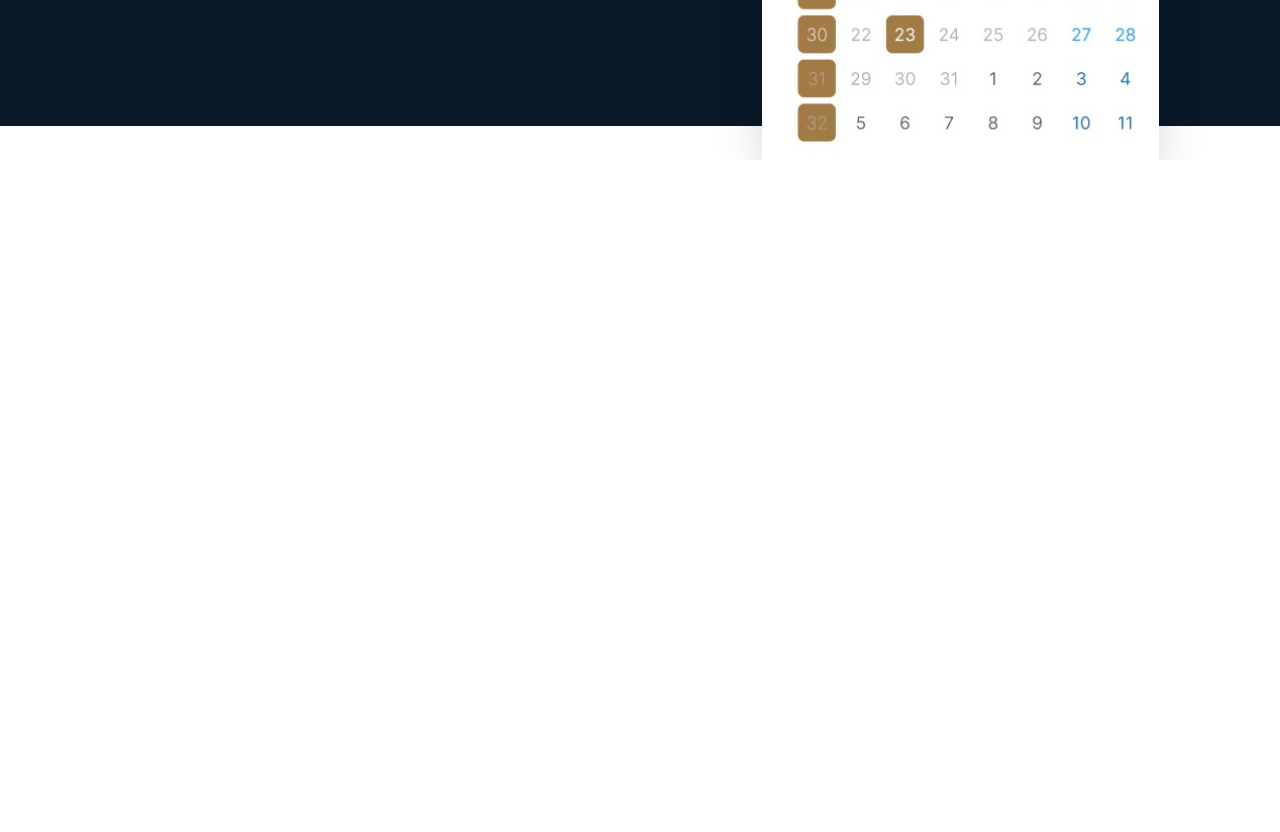
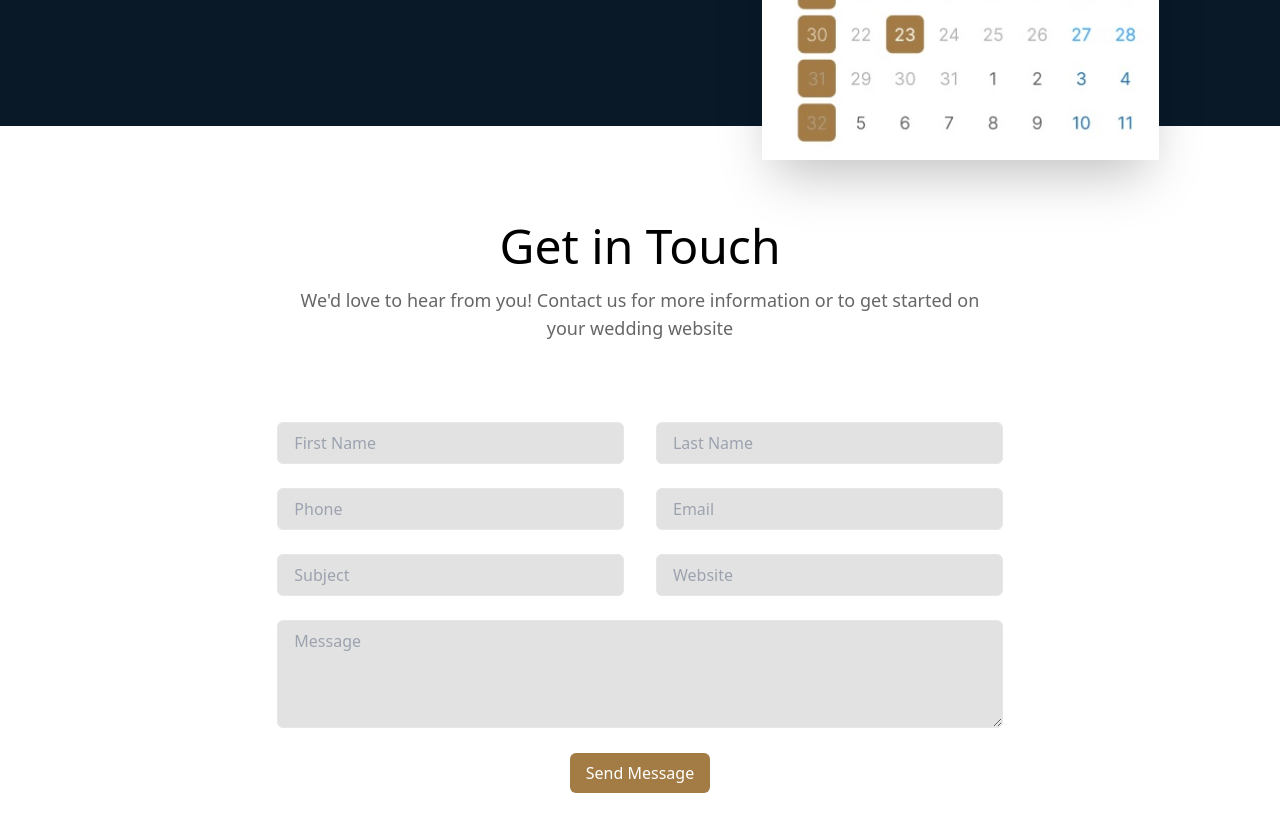
Before and after one commit to jakobnunnendorf/luerssen-solandge-elysian-dream, a Next.js app: page / in a window 1280 px wide. Shown: the part 6280-7112 px from the top of the page. Before the commit the page ends 6440 px from the top, so only its background shows below. Built offline with nearby package versions, Linux system fonts and the light colour scheme.

Commit message:
feat(app): Contact.tsx

```diff
--- /dev/null
+++ b/src/app/Contact.tsx
@@ -0,0 +1,26 @@
+import React from 'react';
+
+function Contact() {
+    return (
+        <div className="w-full p-24 flex flex-col items-center justify-center gap-20">
+            <div className="text-center flex gap-4 flex-col items-center justify-center">
+                <h2 className="text-5xl">Get in Touch</h2>
+                <p className="text-lg text-[#666] w-4/5">We&apos;d love to hear from you! Contact us for more information or to get started on your wedding website</p>
+            </div>
+            <form className="grid grid-cols-2 grid-rows-6 gap-y-6 gap-x-8 w-2/3 text-[#bcbcbc] ">
+                <input type="text" name="first-name" placeholder="First Name" className=" bg-[#cfcfcf]/60 border px-4 py-2 rounded-md"/>
+                <input type="text" name="last-name" placeholder="Last Name" className=" bg-[#cfcfcf]/60 border px-4 py-2 rounded-md"/>
+                <input type="text" name="phone" placeholder="Phone" className=" bg-[#cfcfcf]/60 border px-4 py-2 rounded-md"/>
+                <input type="text" name="email" placeholder="Email" className=" bg-[#cfcfcf]/60 border px-4 py-2 rounded-md"/>
+                <input type="text" name="subject" placeholder="Subject" className=" bg-[#cfcfcf]/60 border px-4 py-2 rounded-md"/>
+                <input type="text" name="website" placeholder="Website" className=" bg-[#cfcfcf]/60 border px-4 py-2 rounded-md"/>
+                <textarea name="message" placeholder="Message" className=" bg-[#cfcfcf]/60 border px-4 py-2 col-span-2 row-span-2 rounded-md"/>
+                <div className="col-span-2 flex items-center justify-center w-full h-full ">
+                    <button type="submit" className="bg-[#A37C45] text-white px-4 py-2 rounded-md">Send Message</button>
+                </div>
+            </form>
+        </div>
+    );
+}
+
+export default Contact;
--- a/src/app/page.tsx
+++ b/src/app/page.tsx
@@ -10,6 +10,7 @@ import Interior from "@/app/Interior";
 import DiningArea from "@/app/DiningArea/DiningArea";
 import SunDeck from "./SunDeck/SunDeck";
 import Availability from "./Availability";
+import Contact from "./Contact";
 
 export default function Home() {
   return (
@@ -25,6 +26,7 @@ export default function Home() {
           <DiningArea/>
           <SunDeck/>
           <Availability/>
+          <Contact/>
       </main>
   );
 }
```
